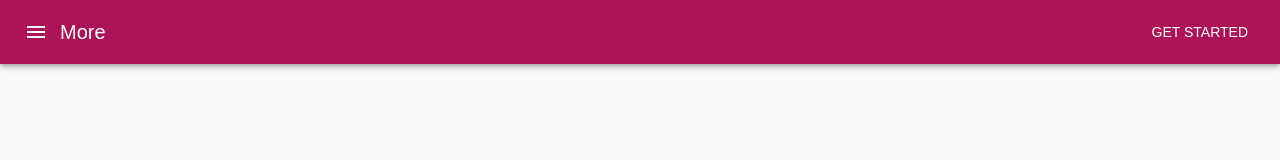
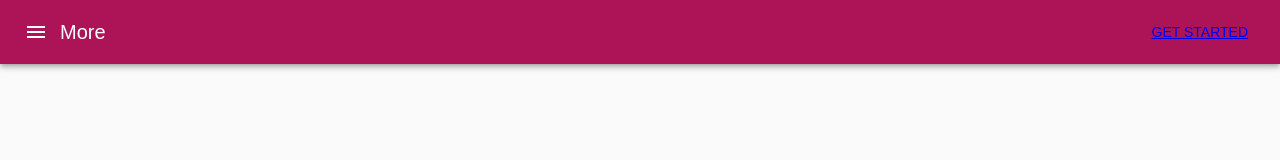
Before and after one commit to Kakkacaress/Apollo-React, a React (Create React App) app: page / in a window 1280 px wide. Shown: the top 160 px of the page. Built offline with nearby package versions, Linux system fonts and the light colour scheme.

Commit message:
fixed navbar route

```diff
--- a/src/components/layouts/Header.component.jsx
+++ b/src/components/layouts/Header.component.jsx
@@ -5,8 +5,9 @@ import Typography from '@material-ui/core/Typography';
 import Button from '@material-ui/core/Button';
 import IconButton from '@material-ui/core/IconButton';
 import MenuIcon from '@material-ui/icons/Menu';
-import {useStyles } from "../../styles/lib/header.styles";
-
+import { useStyles } from "../../styles/lib/header.styles";
+import { NavLink } from 'react-router-dom';
+import navBar from '../../views/Navbar'
 
 const Header = () => {
     const classes = useStyles();
@@ -21,7 +22,7 @@ const Header = () => {
                     <Typography variant="h6" className={classes.title}>
                         More
           </Typography>
-          <Button color="inherit">Get Started</Button>
+                    <Button><NavLink to='/navbar'>Get Started</NavLink></Button>
                 </Toolbar>
             </AppBar>
         </div>
```
Lines whose indentation alone changed are shown as unchanged.
